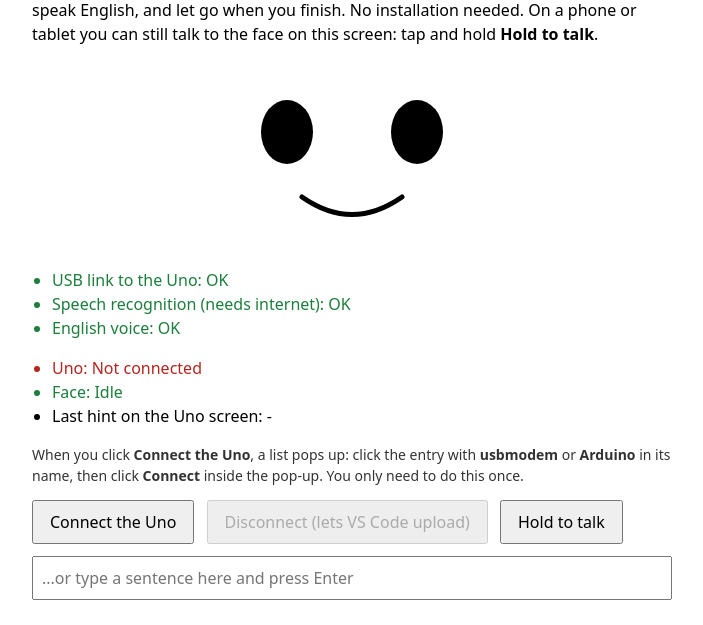
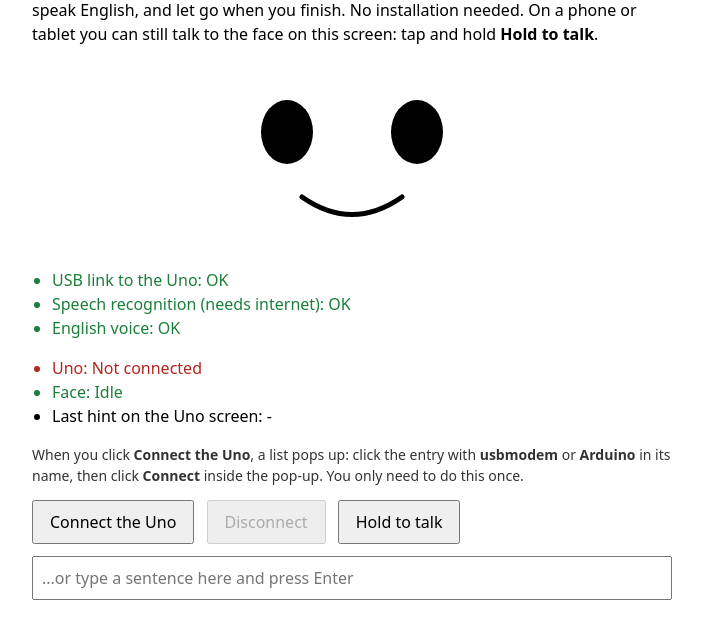
Before and after one commit to xiezyie-code/talking-face, a plain HTML site: page index.html in a window 1280 px wide. Shown: the part 123-748 px from the top of the page, without its empty margins (288-991 px from the left). Drawn offline with Linux system fonts and the light colour scheme.

Commit message:
Shorter Disconnect button label

```diff
--- a/index.html
+++ b/index.html
@@ -54,7 +54,7 @@
 <ul id="live"></ul>
 <p class="hint">When you click <b>Connect the Uno</b>, a list pops up: click the entry with <b>usbmodem</b> or <b>Arduino</b> in its name, then click <b>Connect</b> inside the pop-up. You only need to do this once.</p>
 <button id="connect">Connect the Uno</button>
-<button id="disconnect" disabled>Disconnect (lets VS Code upload)</button>
+<button id="disconnect" disabled>Disconnect</button>
 <button id="talk">Hold to talk</button>
 <input id="text" placeholder="...or type a sentence here and press Enter">
 <pre id="log"></pre>
```
